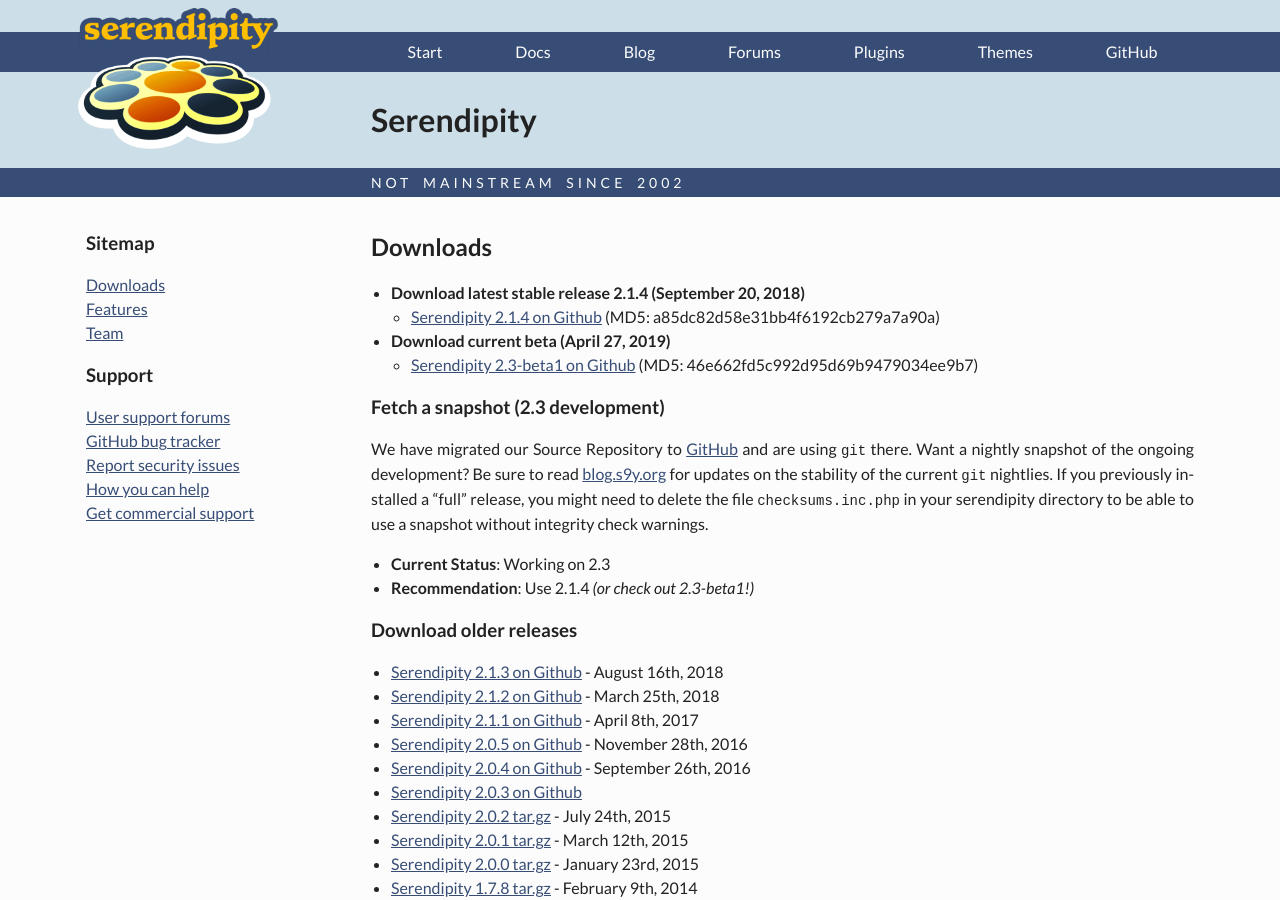
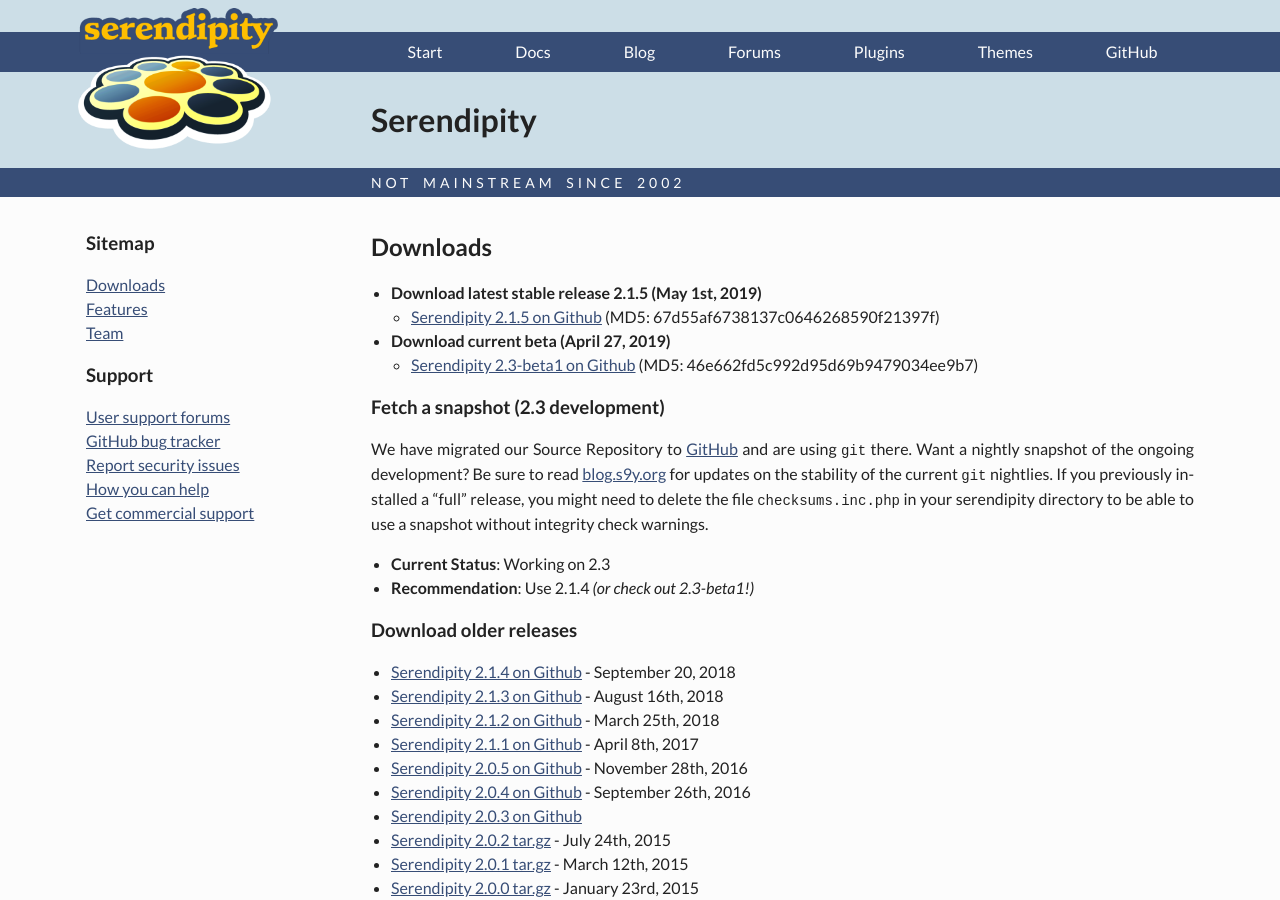
Before and after one commit to s9y/s9y.github.io, a Jekyll site: the page built from downloads.md, in a window 1280 px wide and 900 px high. Built offline with Jekyll 4.4.1, drawn with Linux system fonts in a browser that asks for light colours.

Commit message:
Update download section and button for 2.1.5.
Signed-off-by: Thomas Hochstein <thh@inter.net>

```diff
--- a/_includes/showcase.html
+++ b/_includes/showcase.html
@@ -10,7 +10,7 @@
             <h2>Current version</h2>
 
             <a class="download-link zip-link" href="http://www.s9y.org/latest">Download
-            v2.1.4</a>
+            v2.1.5</a>
 
             <p>For more downloads and other formats see <a href="/downloads.html">downloads</a> section.</p>
         </section>
--- a/downloads.md
+++ b/downloads.md
@@ -4,10 +4,10 @@ title: Downloads
 
 ## Downloads
 
-* **Download latest stable release 2.1.4 (September 20, 2018)**
-  * [Serendipity 2.1.4 on
-    Github](https://github.com/s9y/Serendipity/releases/tag/2.1.4)
-   (MD5: a85dc82d58e31bb4f6192cb279a7a90a)
+* **Download latest stable release 2.1.5 (May 1st, 2019)**
+  * [Serendipity 2.1.5 on
+    Github](https://github.com/s9y/Serendipity/releases/tag/2.1.5)
+   (MD5: 67d55af6738137c0646268590f21397f)
 * **Download current beta (April 27, 2019)**
   * [Serendipity 2.3-beta1 on
     Github](https://github.com/s9y/Serendipity/releases/tag/2.3-beta1)
@@ -22,6 +22,7 @@ We have migrated our Source Repository to [GitHub](https://github.com/s9y/Serend
 
 ### **Download older releases**
 
+* [Serendipity 2.1.4 on Github](https://github.com/s9y/Serendipity/releases/tag/2.1.4) - September 20, 2018
 * [Serendipity 2.1.3 on Github](https://github.com/s9y/Serendipity/releases/tag/2.1.3) - August 16th, 2018
 * [Serendipity 2.1.2 on Github](https://github.com/s9y/Serendipity/releases/tag/2.1.2) - March 25th, 2018
 * [Serendipity 2.1.1 on Github](https://github.com/s9y/Serendipity/releases/tag/2.1.1) - April 8th, 2017
```
